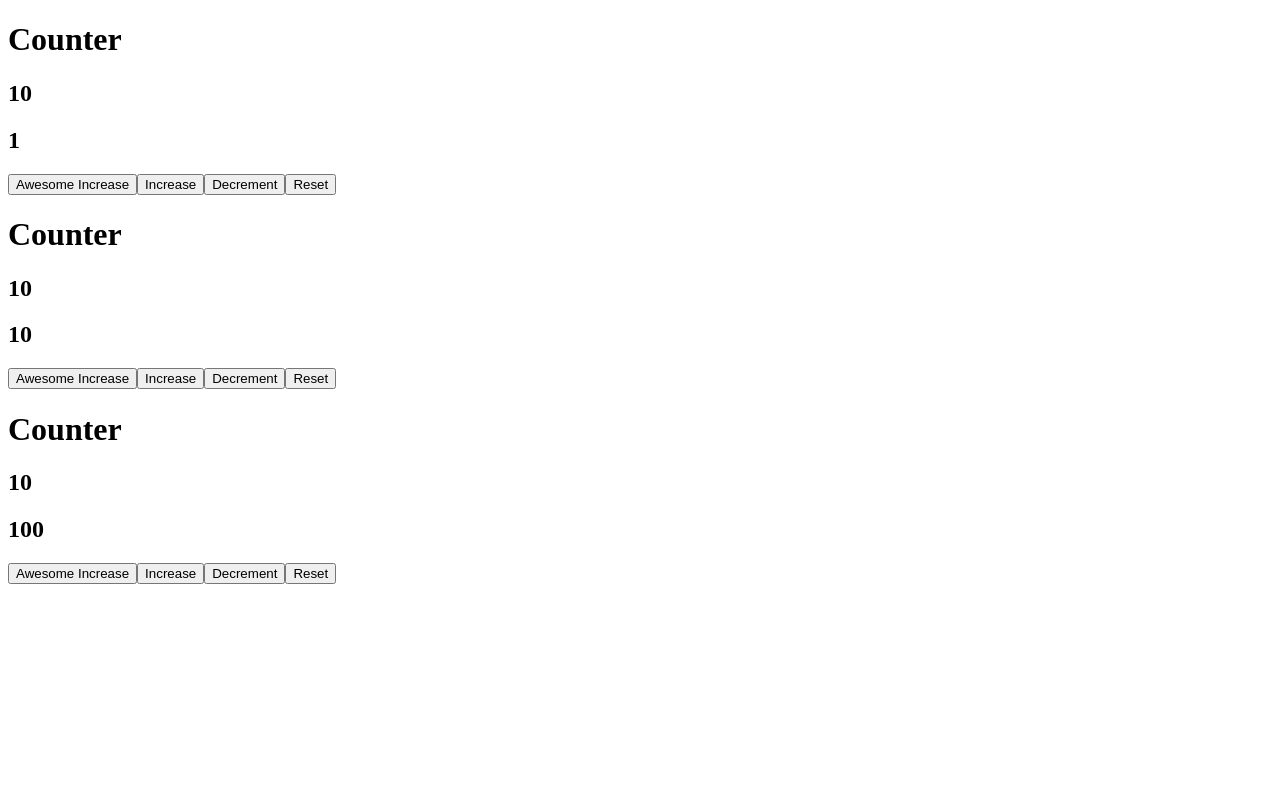
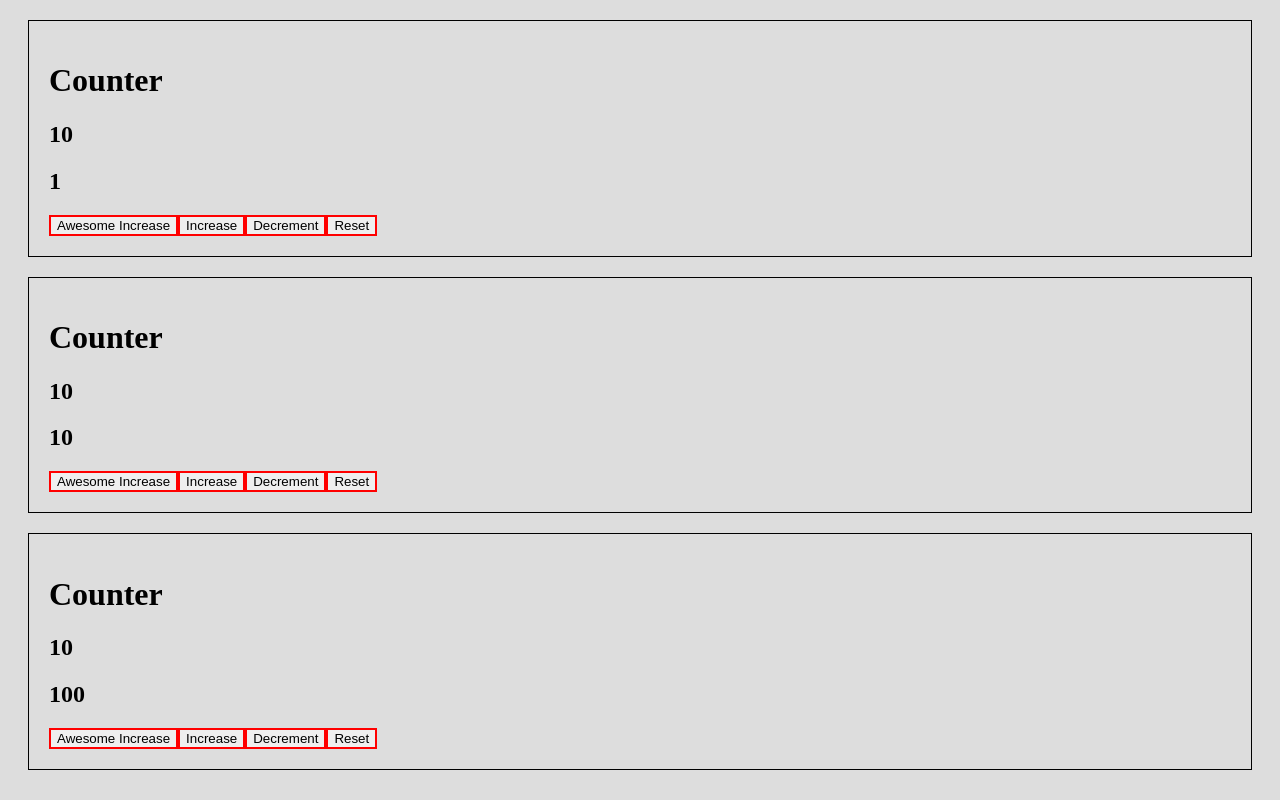
Before and after one commit to MartynaBartniczak/React, a React (Create React App) app: page / in a window 1280 px wide. Built offline with nearby package versions, Linux system fonts and the light colour scheme.

Commit message:
Adding Button and styling

```diff
--- /dev/null
+++ b/src/components/Button.css
@@ -0,0 +1,3 @@
+.Button {
+  border: 2px solid red;
+}
--- /dev/null
+++ b/src/components/Button.js
@@ -0,0 +1,14 @@
+import React from 'react'
+
+import './Button.css'
+
+const Button = (props) => (
+  <button
+    className="Button"
+    onClick={props.onClick}
+  >
+    {props.children}
+  </button>
+)
+
+export default Button
--- /dev/null
+++ b/src/components/Counter.css
@@ -0,0 +1,5 @@
+.Counter {
+  border: 1px solid #000;
+  padding: 20px;
+  margin: 20px;
+}
--- a/src/components/Counter.js
+++ b/src/components/Counter.js
@@ -1,4 +1,8 @@
 import React from 'react'
+
+import Button from './Button'
+
+import './Counter.css'
 
 export default class Counter extends React.Component {
 
@@ -30,33 +34,33 @@ export default class Counter extends React.Component {
     console.log(this.props)
 
     return (
-      <div>
+      <div className="Counter">
         <h1>Counter</h1>
         <h2>{this.props.sharedValue}</h2>
         <h2>{this.state.value}</h2>
         <div>
-          <button
+          <Button
             onClick={this.props.handleZupa}
           >
             Awesome Increase
-          </button>
-          <button
+          </Button>
+          <Button
             onClick={this.handleIncrementClick}
           >
             Increase
-          </button>
+          </Button>
 
-          <button
+          <Button
             onClick={this.handleDecrementClick}
           >
             Decrement
-          </button>
+          </Button>
 
-          <button
+          <Button
             onClick={this.handleResetClick}
           >
             Reset
-          </button>
+          </Button>
         </div>
       </div>
     )
--- /dev/null
+++ b/src/index.css
@@ -0,0 +1,3 @@
+body {
+  background: #ddd;
+}
--- a/src/index.js
+++ b/src/index.js
@@ -1,7 +1,9 @@
 import React from 'react'
 import ReactDOM from 'react-dom'
 
+import './index.css'
 import App from './components/App'
+
 
 ReactDOM.render(
   <App />,
```
